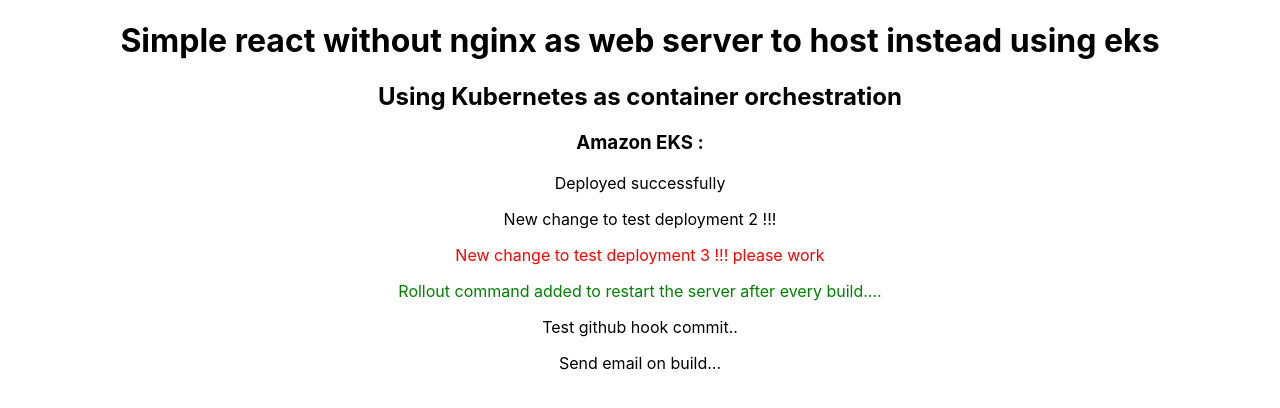
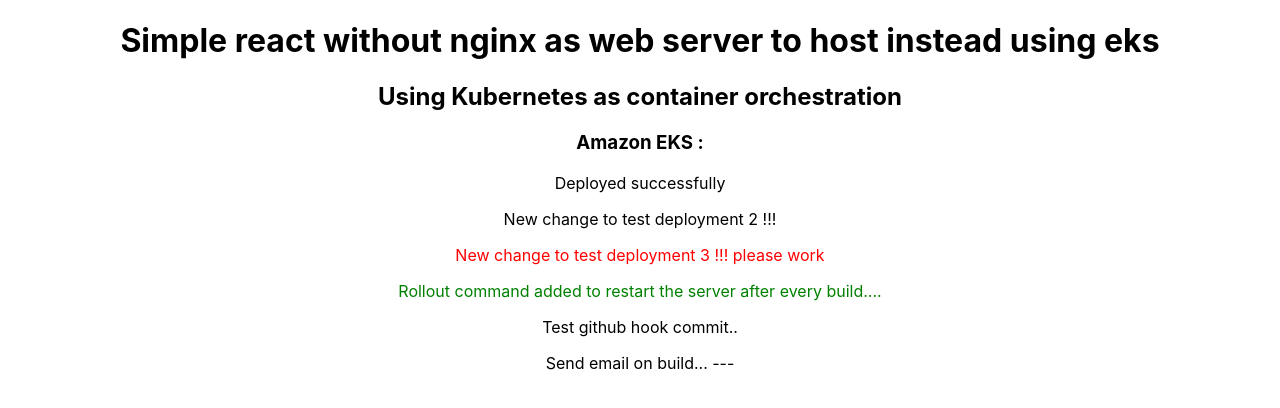
Before and after one commit to DeviPothula/simple-react-app, a React (Create React App) app: page / in a window 1280 px wide. Shown: the top 408 px of the page. Built offline with nearby package versions, Linux system fonts and the light colour scheme.

Commit message:
send email on

```diff
--- a/src/App.js
+++ b/src/App.js
@@ -11,7 +11,7 @@
       <p style={{ color: 'red' }}>New change to test deployment 3 !!! please work</p>
       <p style={{ color: 'green' }}>Rollout command added to restart the server after every build....</p>
       <p>Test github hook commit..</p>
-      <p>Send email on build...</p>
+      <p>Send email on build... ---</p>
     </div>
   );
 }
```
